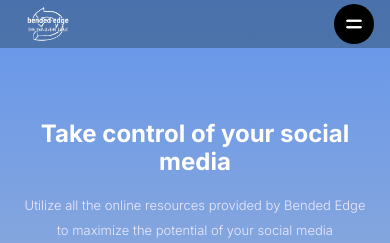
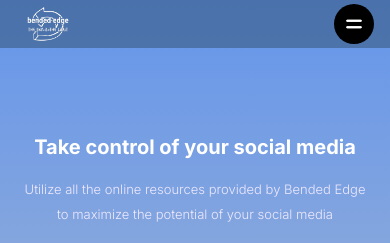
Before and after one commit to mattysrp/Bended-Edge-Media-HTML, a website built with Parcel: page index.html in a window 390 px wide. Shown: the top 243 px of the page. Built offline with nearby package versions, Linux system fonts and the light colour scheme; files whose address does not match are found by name.

Commit message:
Commit from TeleportHQ

```diff
--- a/index.css
+++ b/index.css
@@ -2123,8 +2123,9 @@
     padding-top: 0px;
   }
   .home-text003 {
-    color: #ffffff;
-    width: 100%;
+    color: rgb(255, 255, 255);
+    width: 100%;
+    font-size: 20px;
     text-align: center;
     padding-bottom: 5%;
   }
```
